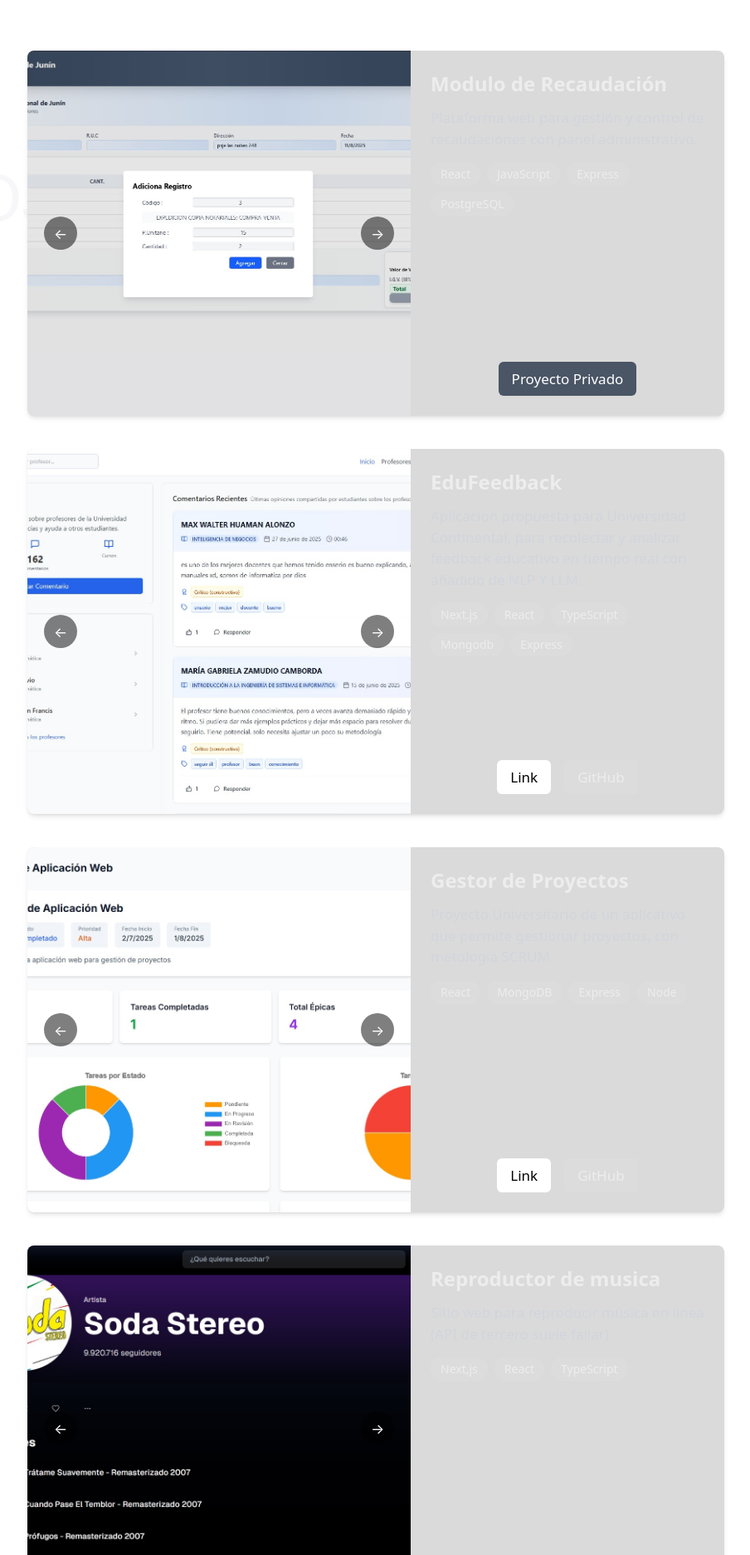
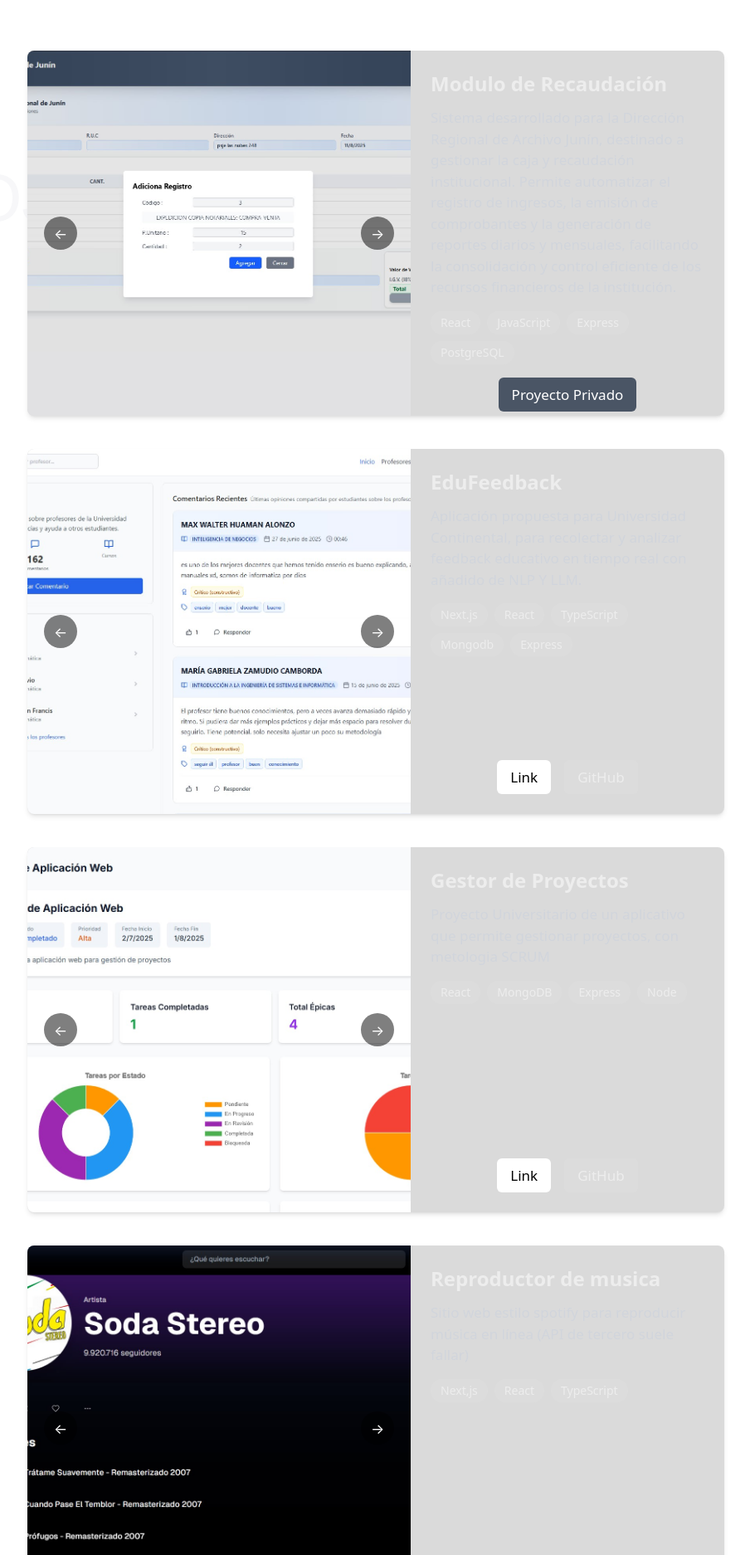
Before and after one commit to UnGianPiere/MyPortfolio, a Next.js app: page / in a window 1280 px wide. Shown: the part 1600-3474 px from the top of the page at 83% size, without its empty margins (187-1091 px from the left). Built offline with nearby package versions, Linux system fonts and the light colour scheme; a web font is replaced by a local one.

Commit message:
proyectos actualizados 2

```diff
--- a/src/components/sections/Projects.tsx
+++ b/src/components/sections/Projects.tsx
@@ -10,7 +10,7 @@ export default function Projects() {
     const projects = [
         {
             title: "Modulo de Recaudación",
-            description: "Plataforma web para gestión y control de recaudaciones con panel administrativo.",
+            description: "Sistema desarrollado para la Dirección Regional de Archivo Junín, destinado a gestionar la caja y recaudación institucional. Permite automatizar el registro de ingresos, la emisión de comprobantes y la generación de reportes diarios y mensuales, facilitando la consolidación y control eficiente de los recursos financieros de la institución.",
             technologies: ["React", "JavaScript", "Express", "PostgreSQL"],
             image: "/projects/project2",
             cantidad: 3,
@@ -22,7 +22,7 @@ export default function Projects() {
             description: "Aplicación propuesta para Universidad Continental, para recolectar y analizar feedback educativo en tiempo real con añadido de NLP Y LLM.",
             technologies: ["Next.js", "React", "TypeScript", "Mongodb", "Express"],
             link: "https://edufeedback.vercel.app/",
-            github: "https://github.com/tuusuario/edufeedback",
+            github: "https://github.com/UnGianPiere/EDUFEEDBACK.git",
             image: "/projects/project1",
             cantidad: 2,
             tipo: "abierto"
@@ -41,10 +41,9 @@ export default function Projects() {
 
         {
             title: "Reproductor de musica",
-            description: "Sitio web para reproducir música en línea (API de tercero suele fallar)",
+            description: "Sitio web estilo spotify para reproducir música en línea (API de tercero suele fallar)",
             technologies: ["Next,js", "React", "TypeScript"],
             link: "https://v0-music-streaming-app-vert-five.vercel.app/",
-            github: "https://github.com/tuusuario/reproductor-musica",
             image: "/projects/project3",
             cantidad: 1,
             tipo: "abierto"
```
